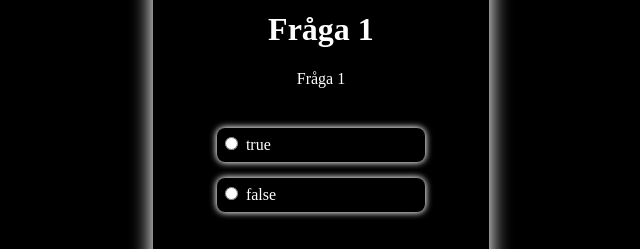
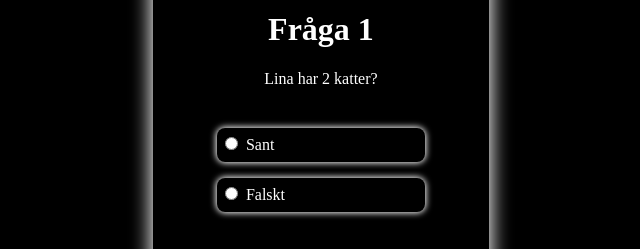
Before and after one commit to linarydholm/Javascript-Quiz, a plain HTML site: page index.html in a window 1280 px wide. Both pictures are taken after a click on the button "Starta Quiz". Shown: the part 185-434 px from the top of the page, 319-959 px from the left. Drawn offline with Linux system fonts and the light colour scheme.

Commit message:
lagt till frågeställning + lite småfix

```diff
--- a/index.html
+++ b/index.html
@@ -25,12 +25,11 @@
             <div id="answers" class="hide">
                 <h2 id="grade"></h2>
                 <p id="points"></p>
-                <ol id="ol"></ol>
+                <ul id="ul"></ul>
             </div>
 
         <button class="btn" id="startBtn">Starta Quiz</button>
         <button class="btn hide" id="nextBtn">Nästa fråga</button>
-        <button class="btn hide" id="resetBtn">Starta om quiz</button>
     </div>
 
 </body>
--- a/script.js
+++ b/script.js
@@ -4,90 +4,95 @@
 let questionArray = [
 {
     number: "Fråga 1",
-    question: "Fråga 1",
+    question: "Lina har 2 katter?",
     alternatives: [
-        {alternative: "true", isCorrect: true},
-        {alternative: "false", isCorrect: false}
+        {alternative: "Sant", isCorrect: true},
+        {alternative: "Falskt", isCorrect: false}
     ]
 },
 {
     number: "Fråga 2",
-    question: "Fråga 2",
+    question: "Vad har Lina för mellannamn?",
     alternatives: [
-        {alternative: "false", isCorrect: false},
-        {alternative: "true", isCorrect : true},
-        {alternative: "don't know", isCorrect: false},
-        {alternative: "true", isCorrect: true}
+        {alternative: "Marie", isCorrect : true},
+        {alternative: "Helena", isCorrect: false},
+        {alternative: "Matilda", isCorrect: false},
+        {alternative: "Louise", isCorrect: true}
     ]
 },
 {
     number: "Fråga 3",
-    question: "Fråga 3",
+    question: "Hur många syskon har Lina?",
     alternatives: [
-        {alternative: "false", isCorrect: false},
-        {alternative: "don't know", isCorrect: false},
-        {alternative: "no comment", isCorrect : false},
-        {alternative: "true", isCorrect: true}
+        {alternative: "1", isCorrect: false},
+        {alternative: "2", isCorrect: false},
+        {alternative: "3", isCorrect : true},
+        {alternative: "4", isCorrect: false}
     ]
 },
 {
     number: "Fråga 4",
-    question: "Fråga 4",
+    question: "Linas mamma heter Lena?",
     alternatives: [
-        {alternative: "true", isCorrect: true},
-        {alternative: "false", isCorrect: false}
+        {alternative: "Sant", isCorrect: true},
+        {alternative: "Falskt", isCorrect: false}
     ]
 },
 {
     number: "Fråga 5",
-    question: "Fråga 5",
+    question: "Lina bär sin mamma eller pappas efternamn?",
     alternatives: [
-        {alternative: "true", isCorrect: true},
-        {alternative: "false", isCorrect: false}
+        {alternative: "Sant", isCorrect: false},
+        {alternative: "Falskt", isCorrect: true}
     ]
 },
 {
     number: "Fråga 6",
-    question: "Fråga 6",
+    question: "Vilken av apparna spenderar Lina mest tid på?",
     alternatives: [
-        {alternative: "true", isCorrect: true},
-        {alternative: "false", isCorrect: false}
+        {alternative: "Facebook", isCorrect: false},
+        {alternative: "Instagram", isCorrect: false},
+        {alternative: "TikTok", isCorrect : false},
+        {alternative: "Youtube", isCorrect: true}
     ]
 },
 {
     number: "Fråga 7",
-    question: "Fråga 7",
+    question: "Linas favoritgodis är choklad?",
     alternatives: [
-        {alternative: "true", isCorrect: true},
-        {alternative: "false", isCorrect: false}
+        {alternative: "Sant", isCorrect: true},
+        {alternative: "Falskt", isCorrect: false}
     ]
 },
 {
     number: "Fråga 8",
-    question: "Fråga 8",
+    question: "Vad heter Linas syskon?",
     alternatives: [
-        {alternative: "true", isCorrect: true},
-        {alternative: "false", isCorrect: false}
+        {alternative: "Jennie", isCorrect: true},
+        {alternative: "Isabella", isCorrect : true},
+        {alternative: "Martin", isCorrect: false},
+        {alternative: "Fanny", isCorrect: true}
     ]
 },
 {
     number: "Fråga 9",
-    question: "Fråga 9",
+    question: "Linas bästa kompis är av motsatt kön?",
     alternatives: [
-        {alternative: "true", isCorrect: true},
-        {alternative: "false", isCorrect: false}
+        {alternative: "Sant", isCorrect: false},
+        {alternative: "Falskt", isCorrect: true}
     ]
 },
 {
     number: "Fråga 10",
-    question: "Fråga 10",
+    question: "Vilken årstid tycker Lina är den bästa?",
     alternatives: [
-        {alternative: "true", isCorrect: true},
-        {alternative: "false", isCorrect: false}
+        {alternative: "Vår", isCorrect: false},
+        {alternative: "Sommar", isCorrect: true},
+        {alternative: "Höst", isCorrect : false},
+        {alternative: "Vinter", isCorrect: false}
     ]
 }
 ];
-
 
 // Ändrar klass på bodyn för att manipulera färger på bakgrund och text KLAR
 
@@ -121,8 +126,8 @@ let answerDiv = document.querySelector("#answers");
 let points = document.querySelector("#points");
 let grade = document.querySelector("#grade");
 let totalPoints = 0;
-let allPoints = 10;
-let ol = document.querySelector("#ol");
+let allPoints = questionArray.length;
+let ul = document.querySelector("#ul");
 let questionIndex = 0;
 let counterIndex = 0;
 let answerArray = [];
@@ -144,9 +149,15 @@ startBtn.addEventListener("click", startQuiz);
 
 let showNextQuestion = () => {
     questionNr.innerText = questionArray[questionIndex].number;
-    questionText.innerText = questionArray[questionIndex].question;
+    let questionArrayAlt = questionArray[questionIndex].question;
+    questionText.innerText = questionArrayAlt;
     let alt = questionArray[questionIndex].alternatives;
     let trueAlternatives = 0;
+
+    let questionLi = document.createElement("li");
+    questionLi.innerText = questionArrayAlt;
+    questionLi.classList.add("question");
+    ul.append(questionLi);
 
     alt.forEach((trueAlternative) => {
         if (trueAlternative.isCorrect) {
@@ -195,7 +206,7 @@ let ifChecked = () => {
     let moreCheckedInput = document.querySelectorAll("input:checked");
 
 // En funktion som kontrollerar om checkade svar är rätt eller fel och skapar upp en li-tagg för detta
-    let test = () => {
+    let checkIfCorrect = () => {
         let altTwo = questionArray[counterIndex].alternatives;
         let trueCounter = 0;
 
@@ -215,7 +226,7 @@ let ifChecked = () => {
             answerArray.push(value.value);
         });
 
-        // en funktion som ska filtrera vår array på värdet "true" för att vi ska kunna
+        // en funktion som ska filtrerar vår array på värdet "true" för att vi ska kunna
         // jämnföra om checkade true är lika med alla true svarsalternativ
         let checkTrue = (check) => {
             return check === "true";
@@ -226,19 +237,20 @@ let ifChecked = () => {
             if (answerArray.includes("false")) {
                 let result = document.createElement("li");
                 result.innerText = "Fel svar";
-                ol.append(result);
+                ul.append(result);
             } else if (answerArray.includes("true") && (resultCounter === trueCounter)) {
                 totalPoints += 1;
                 let result = document.createElement("li");
-                result.innerText = "Rätt svar";
-                ol.append(result);
+                result.innerText = "Rätt svar!";
+                ul.append(result);
             }
 
+        // tömmer vår array
         answerArray = [];
 
     };
 
-    test();
+    checkIfCorrect();
 
     if (!oneCheckedInput) {
         alert("Du behöver ange minst ett svarsalternativ");
@@ -266,8 +278,6 @@ let ifChecked = () => {
             grade.style.color = "green";
         }
 
-        // lägg till en if/else som färgar totalPoints HÄR!!!
-
             nextBtn.addEventListener("click", () => {
                 answerDiv.classList.remove("hide");
                 nextBtn.classList.add("hide");
--- a/style.css
+++ b/style.css
@@ -8,6 +8,15 @@ body {
     width: 100vw;
     justify-content: center;
     align-items: center;
+}
+
+h2 {
+    font-size: 200%;
+    margin: 0;
+}
+
+#points {
+    margin: 5px;
 }
 
 .light-mode {
@@ -68,6 +77,8 @@ body {
     margin: 40px 0 24px 0;
 }
 
+/* alternativ */
+
 .alt {
     margin: 16px;
     padding: 8px;
@@ -79,7 +90,15 @@ body {
     margin: 0 8px 0 0;
 }
 
-ol li {
-    margin: 10px;
+/* ul */
+
+ul {
+    list-style-type: none;
+    padding: 0;
     text-align: left;
 }
+
+.question {
+    font-size: 120%;
+    margin: 24px 0 0 0;
+}
```
